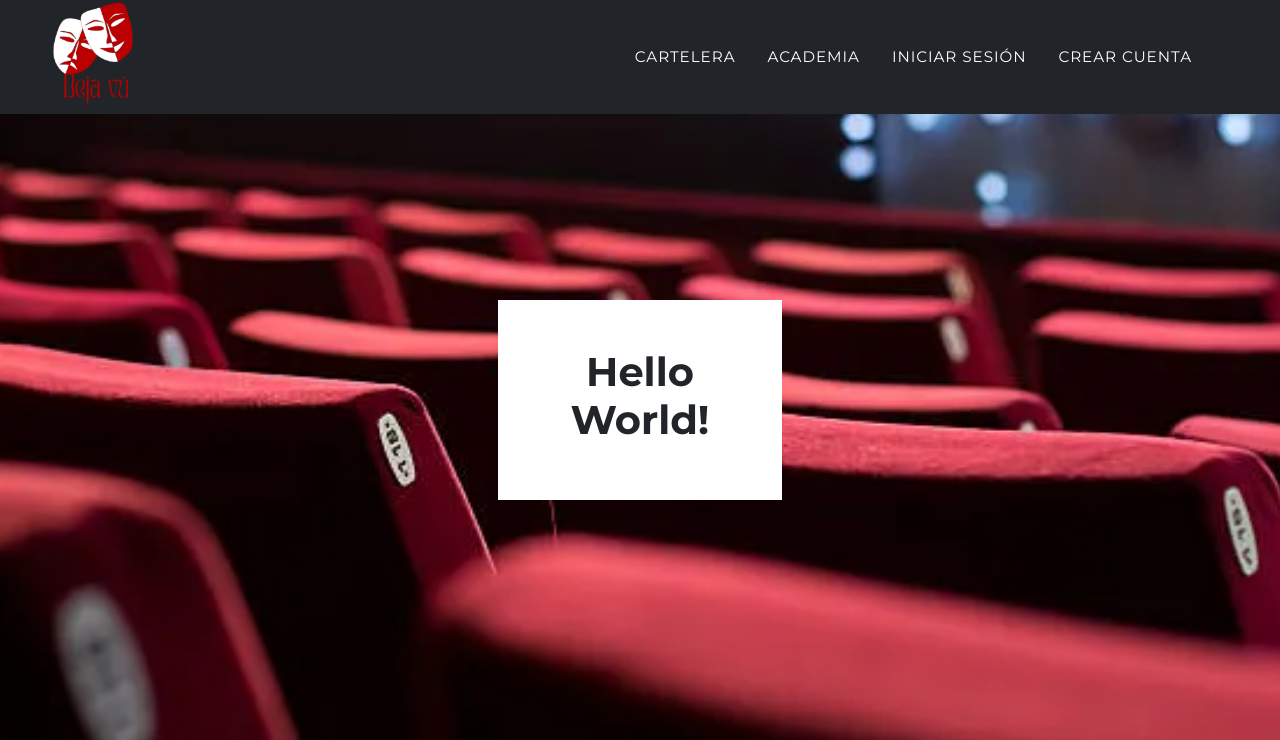
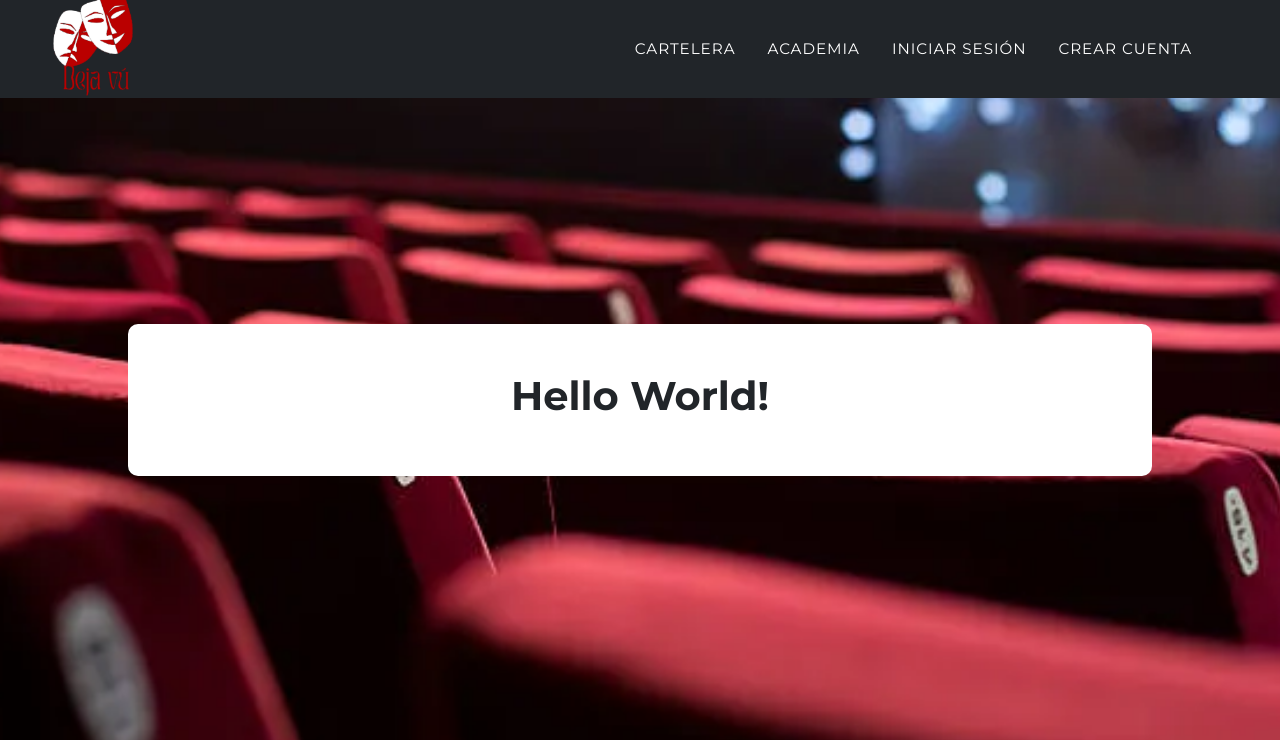
Before and after one commit to DiegoPercast/dejavu, a PHP site: page /academia.php in a window 1280 px wide. Shown: the top 740 px of the page. Run offline with PHP 8.4, Linux system fonts and the light colour scheme.

Commit message:
Layout de asientos base

```diff
--- a/css/asientos.css
+++ b/css/asientos.css
@@ -10,6 +10,53 @@ body {
   align-items: center;
   justify-content: center;
 }
+
+main {
+  display: flex;
+  width: 100%;
+  align-items: center;
+  justify-content: center;
+  flex-direction: column;
+}
+
+.scenario {
+  display: flex;
+  gap: 1rem;
+  align-items: center;
+  font-weight: bold;
+}
+
+.line {
+  height: 20px;
+  width: 50%;
+  background: red;
+}
+
+.wrapper {
+  display: flex;
+  flex-direction: column;
+  gap: 10px;
+  background: white;
+  padding: 3rem;
+  width: 80%;
+  margin: 0 auto;
+  border-radius: 10px;
+}
+
+.seats-grid {
+  display: grid;
+  place-content: center;
+  gap: 1.5rem;
+  grid-template-columns: repeat(5, 1fr);
+}
+
+.seats-grid__col:nth-child(2) {
+  grid-column: 2 / span 3;
+}
+
+
+
+
 
 #mainNav {
   padding-top: 1rem;
@@ -46,8 +93,7 @@ body {
 
 @media (min-width: 992px) {
   #mainNav {
-    padding-top: 1.5rem;
-    padding-bottom: 1.5rem;
+    padding: 1rem 0;
     border: none;
     transition: padding-top 0.3s ease-in-out, padding-bottom 0.3s ease-in-out;
   }
@@ -83,14 +129,3 @@ body {
     margin-right: 0;
   }
 }
-
-.main {
-  background: white;
-}
-
-.wrapper {
-  padding: 3rem;
-  width: 80%;
-  background: white;
-  margin: 0 auto;
-}
```
Also changed, not shown: asientos.html (renamed from asientos.php, +35 -4 lines).
